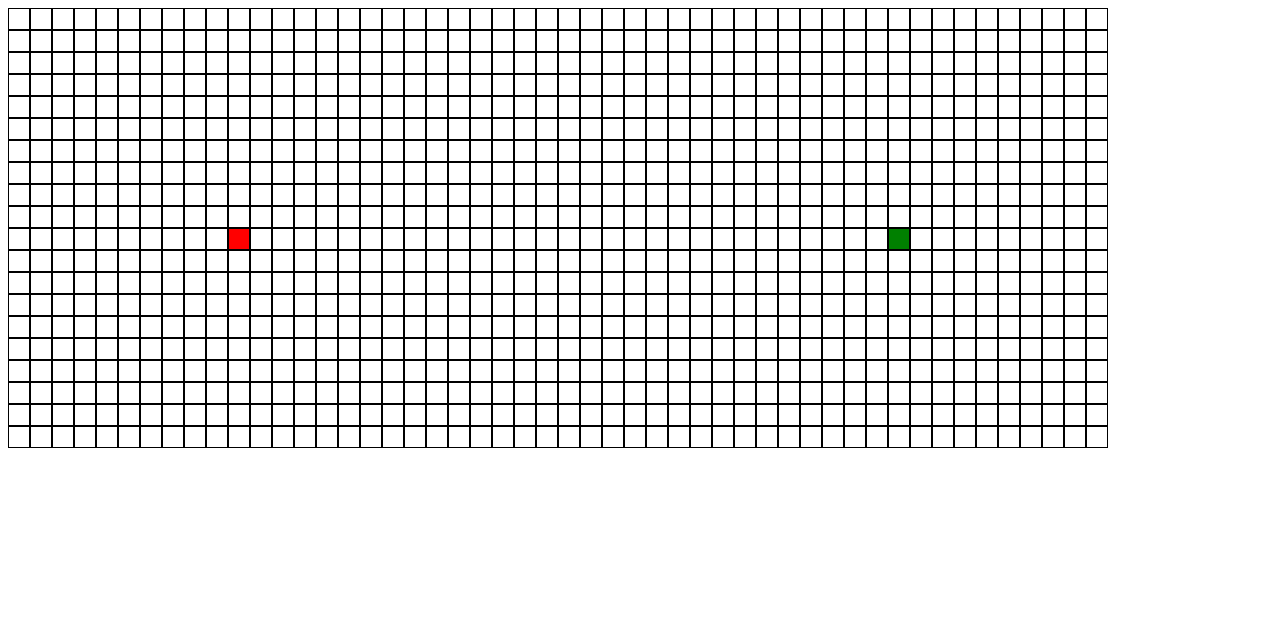
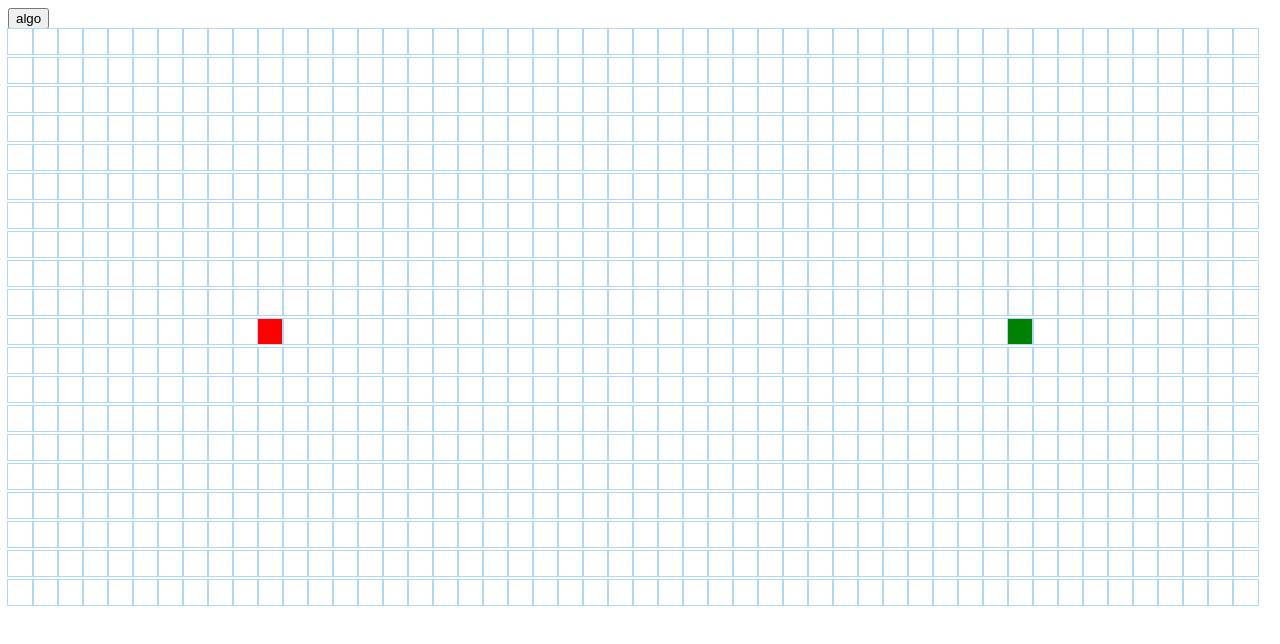
Before and after one commit to yatharthkatyayan/pathfinder, a React (Create React App) app: page / in a window 1280 px wide. Shown: the top 644 px of the page. Built offline with nearby package versions, Linux system fonts and the light colour scheme.

Commit message:
changes made on Sun, Sep 13, 2020  5:34:18 PM

```diff
--- a/src/App.css
+++ b/src/App.css
@@ -6,6 +6,74 @@
   height: 40vmin;
   pointer-events: none;
 }
+.grid-visited {
+  animation-name: visitedAnimation;
+  animation-duration: 1.5s;
+  animation-timing-function: ease-out;
+  animation-delay: 0;
+  animation-direction: alternate;
+  animation-iteration-count: 1;
+  animation-fill-mode: forwards;
+  animation-play-state: running;
+}
+@keyframes visitedAnimation {
+  0% {
+    transform: scale(0.3);
+    background-color: rgba(0, 0, 66, 0.75);
+    border-radius: 100%;
+  }
+
+  50% {
+    background-color: rgba(17, 104, 217, 0.75);
+  }
+
+  75% {
+    transform: scale(1.2);
+    background-color: rgba(0, 217, 159, 0.75);
+  }
+
+  100% {
+    transform: scale(1);
+    background-color: rgba(0, 190, 218, 0.75);
+  }
+}
+.wall {
+  background-color: rgb(12, 53, 71);
+}
+
+.grid-shortest-path {
+  animation-name: shortestPath;
+  animation-duration: 1.5s;
+  animation-timing-function: ease-out;
+  animation-delay: 0;
+  animation-direction: alternate;
+  animation-iteration-count: 1;
+  animation-fill-mode: forwards;
+  animation-play-state: running;
+}
+@keyframes shortestPath {
+  0% {
+    transform: scale(0.6);
+    background-color: rgb(255, 254, 106);
+  }
+
+  50% {
+    transform: scale(1.2);
+    background-color: rgb(255, 254, 106);
+  }
+
+  100% {
+    transform: scale(1);
+    background-color: rgb(255, 254, 106);
+  }
+}
+.grid-block {
+  width: 25px;
+  height: 25px;
+  outline: 1px solid rgb(175, 216, 248);
+  display: inline-block;
+}
+/*
 .grid-block {
   margin-bottom: -4px;
   display: inline-block;
@@ -17,7 +85,7 @@
   grid-row: auto;
   height: fit-content;
 }
-
+*/
 .button {
   user-select: none;
   -moz-user-select: none;
@@ -32,9 +100,7 @@
 .grid-stop {
   background-color: green;
 }
-.wall {
-  background-color: gray;
-}
+
 .grid {
   display: inline-block;
   margin: 0px;
@@ -46,16 +112,6 @@
 
 .button-style {
   size: 20px;
-}
-.node-shortest-path {
-  animation-name: shortestPath;
-  animation-duration: 1.5s;
-  animation-timing-function: ease-out;
-  animation-delay: 0;
-  animation-direction: alternate;
-  animation-iteration-count: 1;
-  animation-fill-mode: forwards;
-  animation-play-state: running;
 }
 
 @media (prefers-reduced-motion: no-preference) {
--- a/src/grid.jsx
+++ b/src/grid.jsx
@@ -1,8 +1,6 @@
 import React, { Component } from "react";
 import "./App.css";
-
-const grid = [];
-//let isWall = [];
+import Node from "./node.jsx";
 
 let wall_maker = false;
 let start_row = 10;
@@ -11,147 +9,254 @@ let start_col = 10;
 let stop_col = 40;
 let start_change = false;
 let stop_change = false;
+let unvisited_grid = [];
+let grid_row = 20;
+let grid_col = 50;
+let start;
 
 function gridMaker() {
-  for (let i = 1; i <= 20; i++) {
+  const grid = [];
+  for (let i = 0; i < grid_row; i++) {
     const row = [];
-    for (let j = 1; j <= 50; j++) {
+    for (let j = 0; j < grid_col; j++) {
       row.push(GridBlock(i, j));
+      unvisited_grid.push(GridBlock(i, j));
     }
     grid.push(row);
-    grid.push(<div></div>);
   }
   return grid;
 }
 
-function GridBlock(row, col) {
-  return (
-    <div
-      className="grid-block"
-      id={`grid-${row}-${col}`}
-      prev_value={null}
-      isWall={false}
-      distance={Infinity}
-    ></div>
-  );
+function GridBlock(r, c) {
+  return {
+    row: r,
+    col: c,
+    isStart: r == start_row && c == start_col,
+    isFinish: r == stop_row && c == stop_col,
+    isvisited: false,
+    prev_value: null,
+    isWall: false,
+    distance: Infinity,
+  };
 }
 
-function Color() {
-  let x = document.getElementById(`grid-${start_row}-${start_col}`);
-  x.classList.add("grid-start");
-  let y = document.getElementById(`grid-${stop_row}-${stop_col}`);
-  y.classList.add("grid-stop");
+///////////////////
+
+function gridChanged(grid, row, col) {
+  const newgrid = grid.slice();
+  if (start_change) {
+    if (row == stop_row && col == stop_col) {
+    } else {
+      let node = newgrid[start_row][start_col];
+      node.isStart = false;
+      start_col = col;
+      start_row = row;
+      node = newgrid[row][col];
+      node.isStart = true;
+    }
+  } else if (stop_change) {
+    if (row == start_row && col == start_col) {
+    } else {
+      let node = newgrid[stop_row][stop_col];
+      node.isFinish = false;
+      stop_col = col;
+      stop_row = row;
+      node = newgrid[row][col];
+      node.isFinish = true;
+    }
+  } else {
+    if (row == start_row && col == start_col) {
+    } else if (row == stop_row && col == stop_col) {
+    } else {
+      let node = newgrid[row][col];
+      node.isWall = !node.isWall;
+    }
+  }
+  return newgrid;
 }
 
-class Grid extends Component {
-  state = {};
+/***************************************************************************************************** */
+function sortNodesByDistance(unvisitedNodes) {
+  unvisitedNodes.sort((nodeA, nodeB) => nodeA.distance - nodeB.distance);
+}
 
-  handleMouseOut(e) {
-    if (start_change) {
-      let x = document.getElementById(e.target.id);
-      if (x !== null) {
-        x.classList.remove("grid-start");
-        //   console.log("mouse out", e.target.id);
-      }
-    }
-    if (stop_change) {
-      let x = document.getElementById(e.target.id);
-      if (x !== null) {
-        x.classList.remove("grid-stop");
-        //   console.log("mouse out", e.target.id);
-      }
+function updateNeighbor(cur_node, grid) {
+  let neighbor = getNeighbor(cur_node, grid);
+  for (let node of neighbor) {
+    node.distance = cur_node.distance + 1;
+    node.prev_value = cur_node;
+  }
+}
+
+function getNeighbor(node, grid) {
+  let neighbor = [];
+  let r = node.row;
+  let c = node.col;
+  if (r + 1 < grid_row) {
+    neighbor.push(grid[r + 1][c]);
+  }
+  if (c + 1 < grid_col) {
+    neighbor.push(grid[r][c + 1]);
+  }
+  if (r - 1 >= 0) {
+    neighbor.push(grid[r - 1][c]);
+  }
+  if (c - 1 >= 0) {
+    neighbor.push(grid[r][c - 1]);
+  }
+  return neighbor.filter((neighbor) => !neighbor.isvisited);
+}
+
+function shortestPath(startnode, finishnode, grid) {
+  let visitedInOrder = [];
+  startnode.distance = 0;
+  for (let i = 0; i < grid_row; i++) {
+    for (let j = 0; j < grid_col; j++) {
+      unvisited_grid.push(grid[i][j]);
     }
   }
 
-  handleMouseOver(e) {
-    if (start_change) {
-      let x = document.getElementById(e.target.id);
-      if (x !== null) x.classList.add("grid-start");
+  while (!!unvisited_grid.length) {
+    sortNodesByDistance(unvisited_grid);
+    let cur_node = unvisited_grid.shift();
+    if (cur_node.isWall) continue;
+
+    if (cur_node.distance == Infinity) return visitedInOrder;
+    cur_node.isvisited = true;
+    visitedInOrder.push(cur_node);
+    if (cur_node == finishnode) return visitedInOrder;
+    updateNeighbor(cur_node, grid);
+  }
+  return visitedInOrder;
+}
+
+//***********************************************************************************************************//
+class Test extends Component {
+  constructor() {
+    super();
+    this.state = {
+      grid: [],
+    };
+  }
+
+  traverse(startnode, finishnode, grid) {
+    let visitedInOrder = shortestPath(startnode, finishnode, grid);
+
+    const nodesInShortestPathOrder = [];
+    let currentNode = finishnode;
+    while (currentNode.prev_value !== null) {
+      nodesInShortestPathOrder.push(currentNode);
+      currentNode = currentNode.prev_value;
     }
-    if (stop_change) {
-      let x = document.getElementById(e.target.id);
-      if (x !== null) x.classList.add("grid-stop");
-    }
-    if (wall_maker) {
-      if (
-        e.target.id !== `grid-${start_row}-${start_col}` &&
-        e.target.id !== `grid-${stop_row}-${stop_col}`
-      ) {
-        let x = document.getElementById(e.target.id);
-        if (x !== null) {
-          x.classList.add("wall");
-        }
+
+    this.animateDijkstra(visitedInOrder, nodesInShortestPathOrder);
+  }
+
+  animateDijkstra(visitedNodesInOrder, nodesInShortestPathOrder) {
+    for (let i = 0; i <= visitedNodesInOrder.length; i++) {
+      if (i === visitedNodesInOrder.length) {
+        setTimeout(() => {
+          this.animateShortestPath(nodesInShortestPathOrder);
+        }, 10 * i);
+        return;
       }
+      setTimeout(() => {
+        const node = visitedNodesInOrder[i];
+        document.getElementById(`grid-${node.row}-${node.col}`).className =
+          "grid-block grid-visited";
+      }, 10 * i);
     }
   }
 
-  handleMouseDown(e) {
-    if (e.target.id == `grid-${start_row}-${start_col}`) {
-      start_change = true;
-      let x = document.getElementById(e.target.id);
-      x.classList.remove("grid-start");
-    } else if (e.target.id == `grid-${stop_row}-${stop_col}`) {
-      stop_change = true;
-      let x = document.getElementById(e.target.id);
-      x.classList.remove("grid-stop");
-    } else {
-      let x = document.getElementById(e.target.id);
-      x.classList.add("wall");
-      x.isWall = true;
-      //  console.log(x.isWall, x.id);
-      wall_maker = true;
+  animateShortestPath(nodesInShortestPathOrder) {
+    for (let i = 0; i < nodesInShortestPathOrder.length; i++) {
+      setTimeout(() => {
+        const node = nodesInShortestPathOrder[i];
+        document.getElementById(`grid-${node.row}-${node.col}`).className =
+          "grid-block grid-shortest-path";
+      }, 50 * i);
     }
   }
 
-  handleMouseUp(e) {
-    if (start_change) {
-      let i_d = e.target.id;
-      let m = i_d.match(/(\d+)/g);
-      start_row = parseInt(m[0], 10);
-      start_col = parseInt(m[1], 10);
-      //  console.log(start_row, start_col);
-      start_change = false;
-      Color();
-    } else if (stop_change) {
-      let i_d = e.target.id;
-      let m = i_d.match(/(\d+)/g);
-      stop_row = parseInt(m[0], 10);
-      stop_col = parseInt(m[1], 10);
-      //  console.log(stop_row, stop_col);
-      stop_change = false;
-      Color();
-    } else {
-      let x = document.getElementById(e.target.id);
-      if (
-        e.target.id !== `grid-${start_row}-${start_col}` &&
-        e.target.id !== `grid-${stop_row}-${stop_col}`
-      ) {
-        x.classList.add("wall");
-        x.isWall = true;
-        //    console.log(x.isWall, x.id);
-        wall_maker = false;
-      }
+  handleMouseOver(row, col) {
+    if (start_change || stop_change || wall_maker) {
+      const newgrid = gridChanged(this.state.grid, row, col);
+      this.setState({ grid: newgrid });
     }
   }
 
+  handleMouseDown(row, col) {
+    if (row == start_row && col == start_col) {
+      start_change = true;
+    } else if (row == stop_row && col == stop_col) {
+      stop_change = true;
+    } else {
+      wall_maker = true;
+      const newgrid = gridChanged(this.state.grid, row, col);
+      this.setState({ grid: newgrid });
+      console.log(this.state.grid[row][col].isWall);
+    }
+  }
+
+  handleMouseUp(row, col) {
+    if (start_change) {
+      start_change = false;
+    } else if (stop_change) {
+      stop_change = false;
+    } else {
+      wall_maker = false;
+    }
+    console.log(start_row, start_col);
+  }
+
   componentDidMount() {
-    Color();
-    this.handleMouseOver();
+    const grid = gridMaker();
+    this.setState({ grid });
   }
 
   render() {
+    const { grid } = this.state;
     return (
-      <div
-        className="grid button"
-        onMouseDown={this.handleMouseDown}
-        onMouseUp={this.handleMouseUp}
-        onMouseOver={this.handleMouseOver}
-        onMouseOut={this.handleMouseOut}
-      >
-        {gridMaker()}
-      </div>
+      <>
+        <button
+          onClick={() =>
+            this.traverse(
+              grid[start_row][start_col],
+              grid[stop_row][stop_col],
+              grid
+            )
+          }
+        >
+          algo
+        </button>
+
+        <div className="grid button">
+          {grid.map((row, rowIdx) => {
+            return (
+              <div key={rowIdx}>
+                {row.map((node, nodeIdx) => {
+                  const { row, col, isFinish, isStart, isWall } = node;
+                  return (
+                    <Node
+                      key={nodeIdx}
+                      col={col}
+                      isFinish={isFinish}
+                      isStart={isStart}
+                      isWall={isWall}
+                      onMouseDown={(row, col) => this.handleMouseDown(row, col)}
+                      onMouseOver={(row, col) => this.handleMouseOver(row, col)}
+                      onMouseUp={(row, col) => this.handleMouseUp(row, col)}
+                      row={row}
+                    ></Node>
+                  );
+                })}
+              </div>
+            );
+          })}
+        </div>
+      </>
     );
   }
 }
 
-export default Grid;
+export default Test;
--- a/src/index.js
+++ b/src/index.js
@@ -3,4 +3,4 @@ import Grid from "./grid.jsx";
 import ReactDOM from "react-dom";
 import Test from "./test.jsx";
 import Hope from "./dijkstra.jsx";
-ReactDOM.render(<Test />, document.getElementById("root"));
+ReactDOM.render(<Grid />, document.getElementById("root"));
--- a/src/test.jsx
+++ b/src/test.jsx
@@ -20,6 +20,7 @@ function gridMaker() {
     const row = [];
     for (let j = 0; j < grid_col; j++) {
       row.push(GridBlock(i, j));
+      unvisited_grid.push(GridBlock(i, j));
     }
     grid.push(row);
   }
@@ -74,6 +75,64 @@ function gridChanged(grid, row, col) {
   return newgrid;
 }
 
+/***************************************************************************************************** */
+function sortNodesByDistance(unvisitedNodes) {
+  unvisitedNodes.sort((nodeA, nodeB) => nodeA.distance - nodeB.distance);
+}
+
+function updateNeighbor(cur_node, grid) {
+  let neighbor = getNeighbor(cur_node, grid);
+  for (let node of neighbor) {
+    node.distance = cur_node.distance + 1;
+    node.prev_value = cur_node;
+  }
+}
+
+function getNeighbor(node, grid) {
+  let neighbor = [];
+  let r = node.row;
+  let c = node.col;
+  if (r + 1 < grid_row) {
+    neighbor.push(grid[r + 1][c]);
+  }
+  if (c + 1 < grid_col) {
+    neighbor.push(grid[r][c + 1]);
+  }
+  if (r - 1 >= 0) {
+    neighbor.push(grid[r - 1][c]);
+  }
+  if (c - 1 >= 0) {
+    neighbor.push(grid[r][c - 1]);
+  }
+  return neighbor.filter((neighbor) => !neighbor.isvisited);
+}
+
+function shortestPath(startnode, finishnode, grid) {
+  let visitedInOrder = [];
+  startnode.distance = 0;
+  for (let i = 0; i < grid_row; i++) {
+    for (let j = 0; j < grid_col; j++) {
+      unvisited_grid.push(grid[i][j]);
+    }
+  }
+
+  /* for (let i = 0; i < unvisited_grid.length; i++) {
+    console.log(unvisited_grid[i]);
+  } */
+  while (!!unvisited_grid.length) {
+    sortNodesByDistance(unvisited_grid);
+    let cur_node = unvisited_grid.shift();
+    if (cur_node.isWall) continue;
+    // console.log(cur_node.distance);
+    if (cur_node.distance == Infinity) return visitedInOrder;
+    cur_node.isvisited = true;
+    visitedInOrder.push(cur_node);
+    if (cur_node == finishnode) return visitedInOrder;
+    updateNeighbor(cur_node, grid);
+  }
+  return visitedInOrder;
+}
+
 //***********************************************************************************************************//
 class Test extends Component {
   constructor() {
@@ -82,16 +141,65 @@ class Test extends Component {
       grid: [],
     };
   }
+
+  traverse(startnode, finishnode, grid) {
+    let visitedInOrder = shortestPath(startnode, finishnode, grid);
+
+    const nodesInShortestPathOrder = [];
+    let currentNode = finishnode;
+    while (currentNode.prev_value !== null) {
+      nodesInShortestPathOrder.push(currentNode);
+      currentNode = currentNode.prev_value;
+    }
+    /*  for (let i = 0; i < visitedInOrder.length; i++) {
+      let x = visitedInOrder[i];
+      document
+        .getElementById(`grid-${x.row}-${x.col}`)
+        .classList.add("grid-visited");
+    }
+    for (let i = 0; i < nodesInShortestPathOrder.length; i++) {
+      let x = nodesInShortestPathOrder[i];
+      document
+        .getElementById(`grid-${x.row}-${x.col}`)
+        .classList.add("grid-shortest-path");
+    } */
+    this.animateDijkstra(visitedInOrder, nodesInShortestPathOrder);
+  }
+
+  animateDijkstra(visitedNodesInOrder, nodesInShortestPathOrder) {
+    for (let i = 0; i <= visitedNodesInOrder.length; i++) {
+      if (i === visitedNodesInOrder.length) {
+        setTimeout(() => {
+          this.animateShortestPath(nodesInShortestPathOrder);
+        }, 10 * i);
+        return;
+      }
+      setTimeout(() => {
+        const node = visitedNodesInOrder[i];
+        document.getElementById(`grid-${node.row}-${node.col}`).className =
+          "grid-block grid-visited";
+      }, 10 * i);
+    }
+  }
+
+  animateShortestPath(nodesInShortestPathOrder) {
+    for (let i = 0; i < nodesInShortestPathOrder.length; i++) {
+      setTimeout(() => {
+        const node = nodesInShortestPathOrder[i];
+        document.getElementById(`grid-${node.row}-${node.col}`).className =
+          "grid-block grid-shortest-path";
+      }, 50 * i);
+    }
+  }
+
   handleMouseOver(row, col) {
     if (start_change || stop_change || wall_maker) {
       const newgrid = gridChanged(this.state.grid, row, col);
       this.setState({ grid: newgrid });
-      console.log("renedred");
     }
   }
 
   handleMouseDown(row, col) {
-    console.log("down");
     if (row == start_row && col == start_col) {
       start_change = true;
     } else if (row == stop_row && col == stop_col) {
@@ -102,11 +210,9 @@ class Test extends Component {
       this.setState({ grid: newgrid });
       console.log(this.state.grid[row][col].isWall);
     }
-    console.log(row, col);
   }
 
   handleMouseUp(row, col) {
-    console.log("up");
     if (start_change) {
       start_change = false;
     } else if (stop_change) {
@@ -125,6 +231,19 @@ class Test extends Component {
   render() {
     const { grid } = this.state;
     return (
+      <>
+        <button
+          onClick={() =>
+            this.traverse(
+              grid[start_row][start_col],
+              grid[stop_row][stop_col],
+              grid
+            )
+          }
+        >
+          algo
+        </button>
+
         <div className="grid button">
           {grid.map((row, rowIdx) => {
             return (
@@ -149,6 +268,7 @@ class Test extends Component {
             );
           })}
         </div>
+      </>
     );
   }
 }
```
Lines whose indentation alone changed are shown as unchanged.
